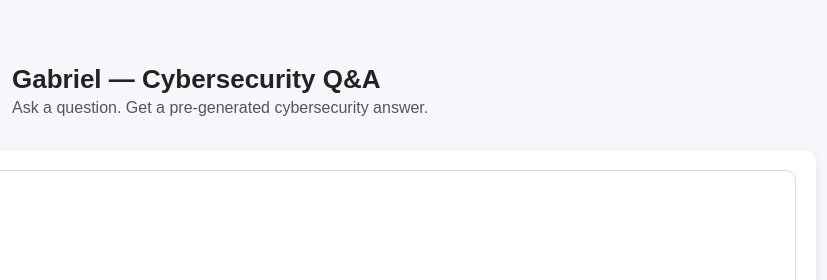
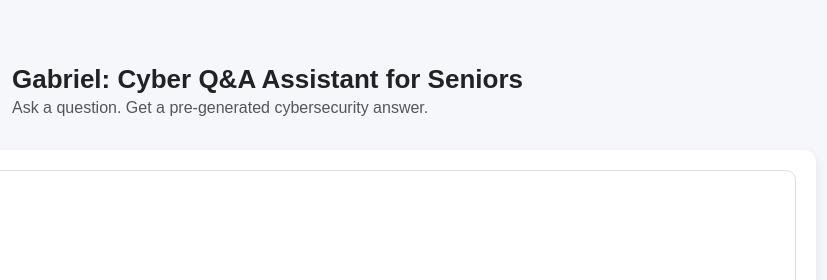
Before and after one commit to LiamBottcher/Gabriel_Example_Tips, a plain HTML site: page index.html in a window 1280 px wide. Shown: the top 280 px of the page, 274-1101 px from the left. Drawn offline with Linux system fonts and the light colour scheme.

Commit message:
Update index.html

```diff
--- a/index.html
+++ b/index.html
@@ -3,7 +3,7 @@
 <head>
   <meta charset="utf-8" />
   <meta name="viewport" content="width=device-width,initial-scale=1" />
-  <title>Gabriel — Cyber Q&A Assistant</title>
+  <title>Gabriel: Cyber Q&A Assistant for Seniors</title>
   <style>
     body {margin:0;font-family:Arial,Helvetica,sans-serif;background:#f5f7fb;color:#222;}
     .wrap {max-width:900px;margin:30px auto;padding:20px;}
@@ -26,7 +26,7 @@
     <header>
       <img src="Gabriel_logo.png" alt="Gabriel Logo" />
       <div>
-        <h1>Gabriel — Cybersecurity Q&A</h1>
+        <h1>Gabriel: Cyber Q&A Assistant for Seniors</h1>
         <div style="color:#555;margin-top:4px">Ask a question. Get a pre‑generated cybersecurity answer.</div>
       </div>
     </header>
```
